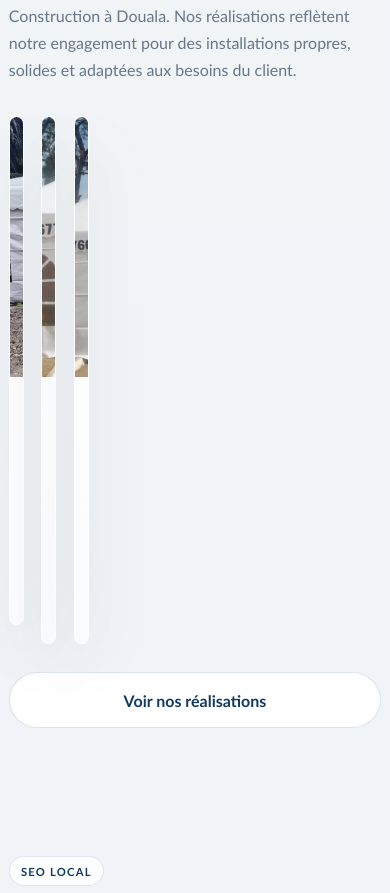
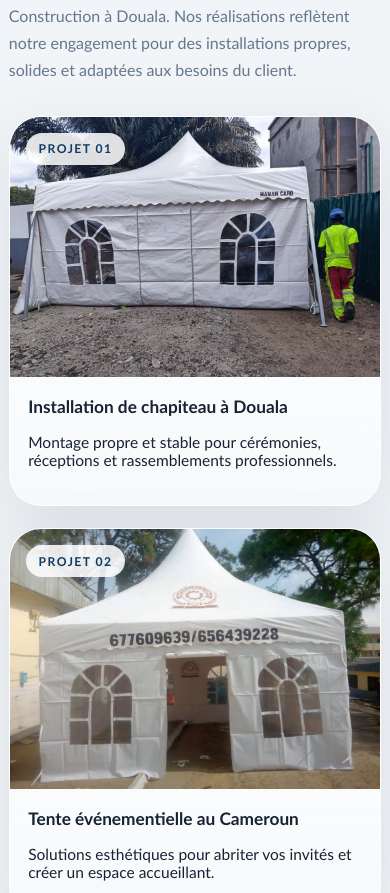
Before and after one commit to larrypops/sonia-construction, a Next.js app: page / in a window 390 px wide. Shown: the part 6486-7379 px from the top of the page. Built offline with nearby package versions, Linux system fonts and the light colour scheme.

Commit message:
Refine home realizations card format

```diff
--- a/app/globals.css
+++ b/app/globals.css
@@ -463,6 +463,13 @@ textarea {
   min-height: 280px;
 }
 
+.gallery-image::after {
+  content: "";
+  position: absolute;
+  inset: 0;
+  background: linear-gradient(180deg, transparent 35%, rgba(10, 24, 39, 0.22) 100%);
+}
+
 .gallery-badge {
   position: absolute;
   left: 1rem;
@@ -485,6 +492,35 @@ textarea {
 .gallery-caption strong {
   display: block;
   margin-bottom: 0.4rem;
+}
+
+.gallery-grid--showcase {
+  grid-template-columns: repeat(3, minmax(0, 1fr));
+  gap: 1.35rem;
+}
+
+.gallery-card--showcase {
+  grid-column: span 1;
+  overflow: hidden;
+  background:
+    linear-gradient(180deg, rgba(255, 255, 255, 0.94), rgba(248, 250, 252, 0.86));
+}
+
+.gallery-card--showcase .gallery-image {
+  min-height: 340px;
+}
+
+.gallery-card--showcase .gallery-caption {
+  padding: 1.2rem 1.15rem 1.3rem;
+}
+
+.gallery-card--showcase .gallery-caption strong {
+  font-size: 1.08rem;
+  line-height: 1.25;
+}
+
+.gallery-card--showcase .gallery-caption p {
+  font-size: 0.97rem;
 }
 
 .gallery-card--1 {
@@ -790,6 +826,10 @@ textarea {
     grid-template-columns: repeat(2, minmax(0, 1fr));
   }
 
+  .gallery-grid--showcase {
+    grid-template-columns: repeat(2, minmax(0, 1fr));
+  }
+
   .desktop-nav {
     display: none;
   }
@@ -843,6 +883,10 @@ textarea {
 
   .gallery-card {
     grid-column: span 12;
+  }
+
+  .gallery-grid--showcase {
+    grid-template-columns: 1fr;
   }
 
   .header-bar {
@@ -911,7 +955,8 @@ textarea {
 
   .gallery-image,
   .gallery-card--1 .gallery-image,
-  .gallery-card--4 .gallery-image {
+  .gallery-card--4 .gallery-image,
+  .gallery-card--showcase .gallery-image {
     min-height: 260px;
   }
 
--- a/app/page.tsx
+++ b/app/page.tsx
@@ -202,7 +202,7 @@ export default function HomePage() {
             </p>
           </AnimatedSection>
           <div style={{ marginTop: "2rem" }}>
-            <Gallery items={galleryImages.slice(0, 3)} />
+            <Gallery items={galleryImages.slice(0, 3)} variant="showcase" />
           </div>
           <AnimatedSection delay={0.18}>
             <div className="button-row" style={{ marginTop: "1.8rem" }}>
--- a/components/Gallery.tsx
+++ b/components/Gallery.tsx
@@ -10,14 +10,19 @@ type GalleryItem = {
 
 type GalleryProps = {
   items: GalleryItem[];
+  variant?: "mosaic" | "showcase";
 };
 
-export default function Gallery({ items }: GalleryProps) {
+export default function Gallery({ items, variant = "mosaic" }: GalleryProps) {
   return (
-    <div className="gallery-grid">
+    <div className={`gallery-grid ${variant === "showcase" ? "gallery-grid--showcase" : ""}`}>
       {items.map((item, index) => (
         <AnimatedSection key={item.src} delay={index * 0.08}>
-          <article className={`gallery-card gallery-card--${(index % 5) + 1} panel`}>
+          <article
+            className={`gallery-card ${
+              variant === "showcase" ? "gallery-card--showcase" : `gallery-card--${(index % 5) + 1}`
+            } panel`}
+          >
             <div className="gallery-image">
               <Image
                 src={item.src}
```
